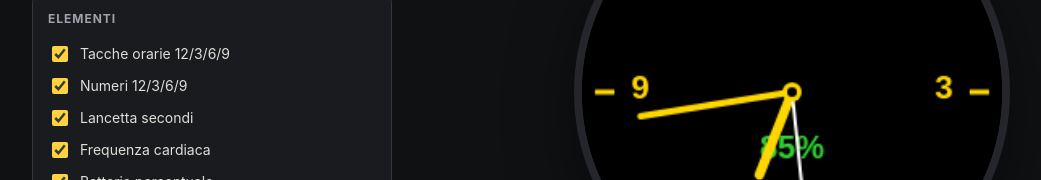
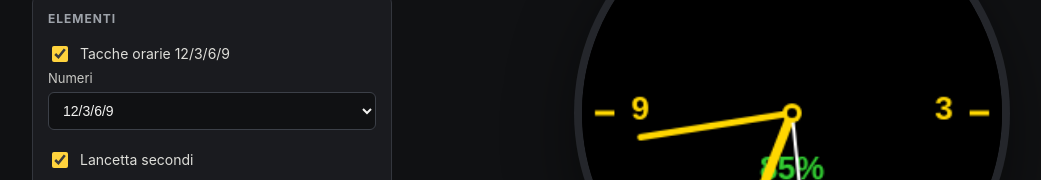
Before and after one commit to mgallesio/granbike-face-builder, a React (Vite) app in the folder frontend/: page / in a window 1280 px wide. Shown: the part 672-852 px from the top of the page, without its empty margins (42-1083 px from the left). Built offline with nearby package versions, Linux system fonts and the light colour scheme; no server answers.

Commit message:
Add full clock number mode

```diff
--- a/frontend/src/App.jsx
+++ b/frontend/src/App.jsx
@@ -39,6 +39,7 @@ export default function App() {
     showSeconds: true,
     showTicks: true,
     showNumbers: true,
+    numbersMode: "cardinal",
     hrX: 130,
     hrY: 50,
     batteryX: 130,
@@ -220,9 +221,20 @@ export default function App() {
           <Toggle checked={config.showTicks} onChange={(value) => update("showTicks", value)}>
             Tacche orarie 12/3/6/9
           </Toggle>
-          <Toggle checked={config.showNumbers} onChange={(value) => update("showNumbers", value)}>
-            Numeri 12/3/6/9
-          </Toggle>
+          <div className="field">
+            <label>Numeri</label>
+            <select
+              value={config.numbersMode}
+              onChange={(e) => {
+                update("numbersMode", e.target.value);
+                update("showNumbers", e.target.value !== "none");
+              }}
+            >
+              <option value="none">Nessuno</option>
+              <option value="cardinal">12/3/6/9</option>
+              <option value="all">Tutti 1-12</option>
+            </select>
+          </div>
           <Toggle checked={config.showSeconds} onChange={(value) => update("showSeconds", value)}>
             Lancetta secondi
           </Toggle>
--- a/frontend/src/components/WatchPreview.jsx
+++ b/frontend/src/components/WatchPreview.jsx
@@ -71,15 +71,24 @@ export default function WatchPreview({ config, photoUrl }) {
         );
       }
 
-      if (config.showNumbers) {
+      if (config.numbersMode !== "none" && config.showNumbers !== false) {
         ctx.fillStyle = accent;
         ctx.font = "bold 20px Arial";
         ctx.textAlign = "center";
         ctx.textBaseline = "middle";
-        ctx.fillText("12", cx, cy - 96);
-        ctx.fillText("3", cx + 94, cy - 2);
-        ctx.fillText("6", cx, cy + 82);
-        ctx.fillText("9", cx - 94, cy - 2);
+        if (config.numbersMode === "all") {
+          for (let n = 1; n <= 12; n += 1) {
+            const angle = n * (2 * Math.PI / 12);
+            const x = cx + 96 * Math.sin(angle);
+            const y = cy - 96 * Math.cos(angle) + 8;
+            ctx.fillText(String(n), x, y);
+          }
+        } else {
+          ctx.fillText("12", cx, cy - 96);
+          ctx.fillText("3", cx + 94, cy - 2);
+          ctx.fillText("6", cx, cy + 82);
+          ctx.fillText("9", cx - 94, cy - 2);
+        }
       }
 
       // Tacche
```
Also changed, not shown: 2 other files (tests, documents, lock files or other folders).
